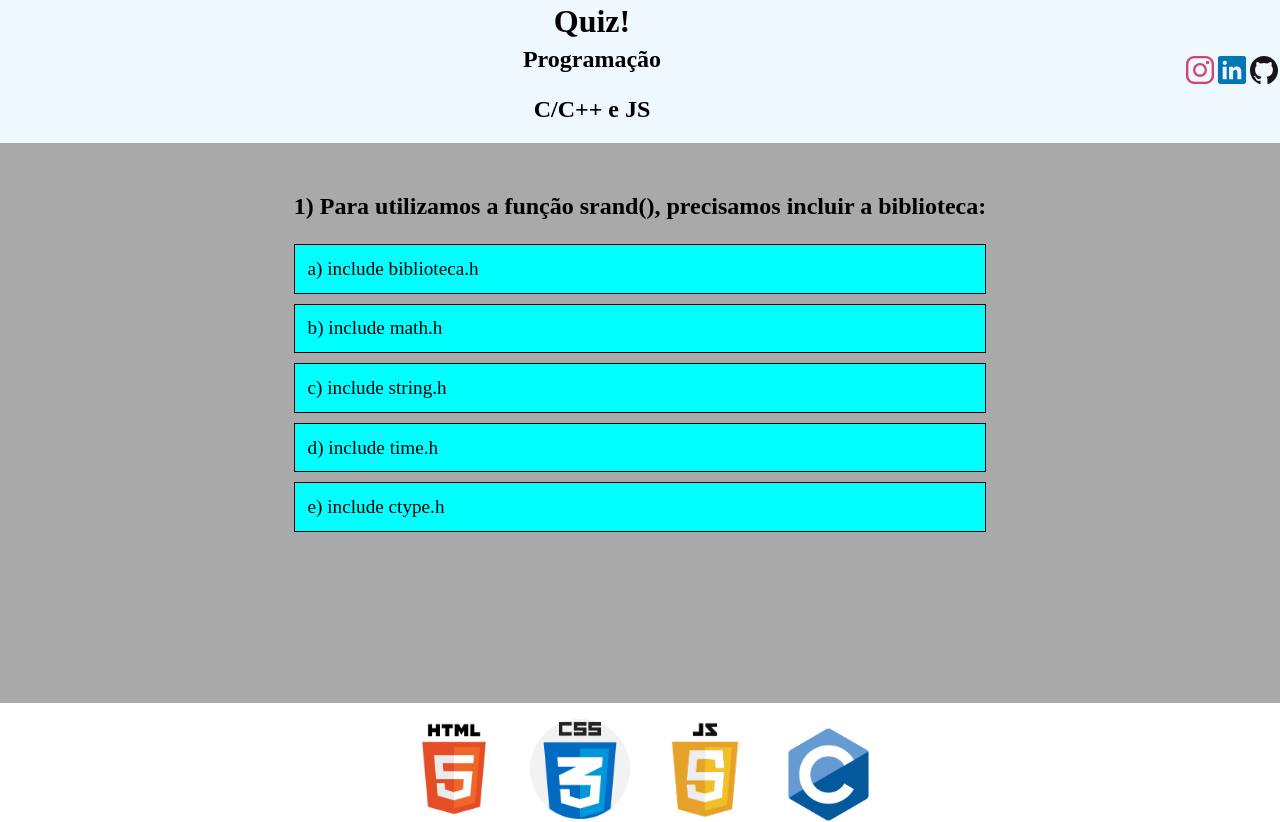
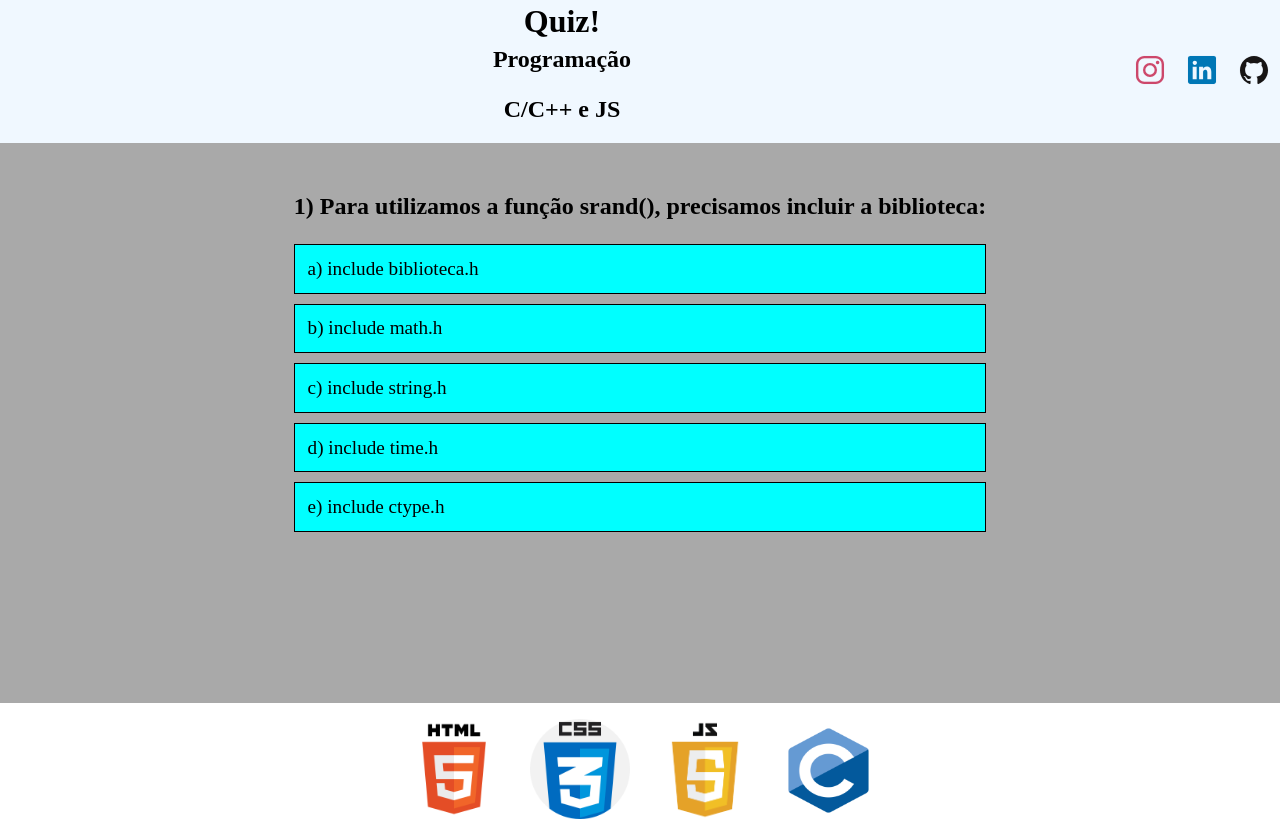
Before and after one commit to Liratheboy/Quiz_v2, a plain HTML site: page index.html in a window 1280 px wide. Drawn offline with nearby package versions, Linux system fonts and the light colour scheme.

Commit message:
arrumando

```diff
--- a/style.css
+++ b/style.css
@@ -1,13 +1,9 @@
-/* Resentando margin e padding do nav */
+/* Resetando configs*/
 *{
   margin: 0;
   padding: 0;
+  box-sizing: border-box;
   overflow-x: hidden;
-}
-
-/* Definindo box sizing das sections*/
-.header, .main, .footer{
-  box-sizing: border-box;
 }
 
 /* Estilizando o HEADER*/
@@ -41,6 +37,7 @@ header{
 
 .icon{
   font-size: 2rem;
+  padding: 0 10px 0 10px;
 }
 
 .icon_instagram{
@@ -62,17 +59,12 @@ main{
   justify-content: center;
   background-color: darkgray;
   padding-top: 50px;
-  width: 100vw;
   height: 70vh;
 }
 
 .pergunta{
   margin-bottom: 3vh;
   text-align: center;
-}
-
-.container{
-
 }
 
 .alternativas{
@@ -100,9 +92,6 @@ main{
 }
 
 /* Estilizando o footer */
-footer{
-
-}
 
 .imgs{
   display: flex;
```
